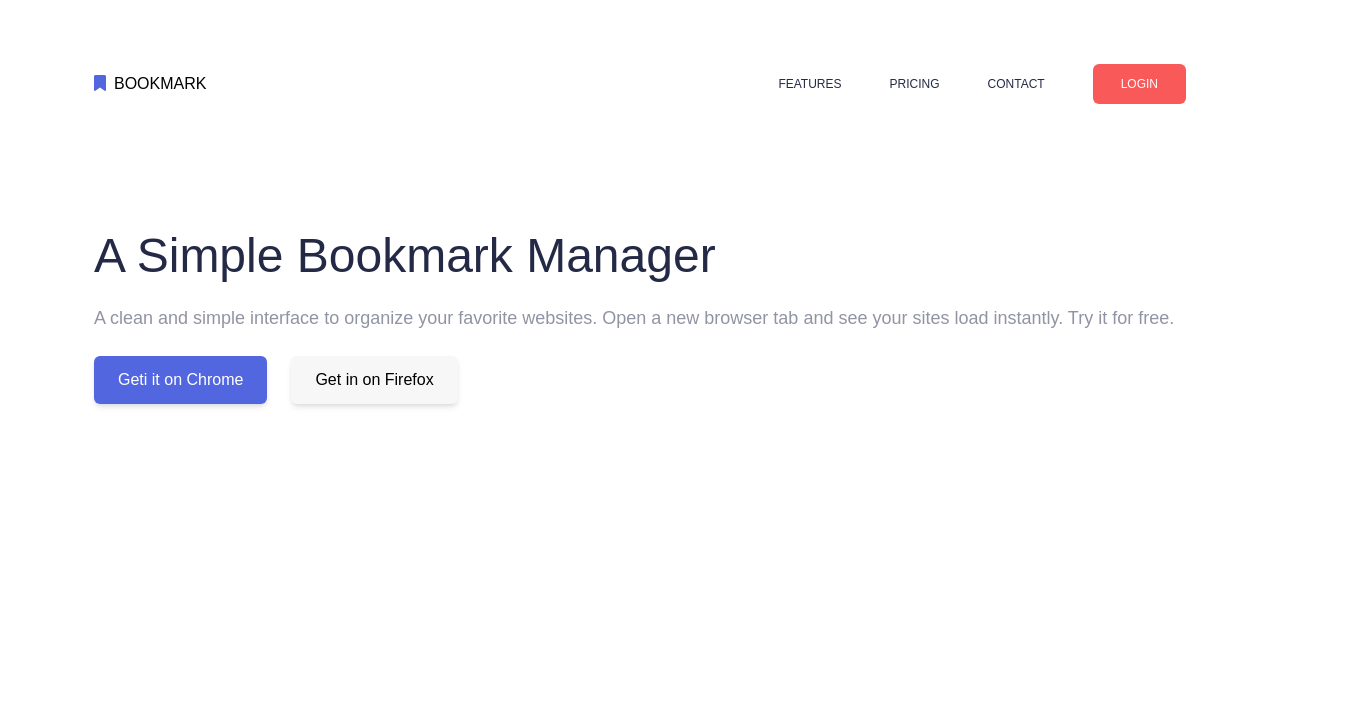
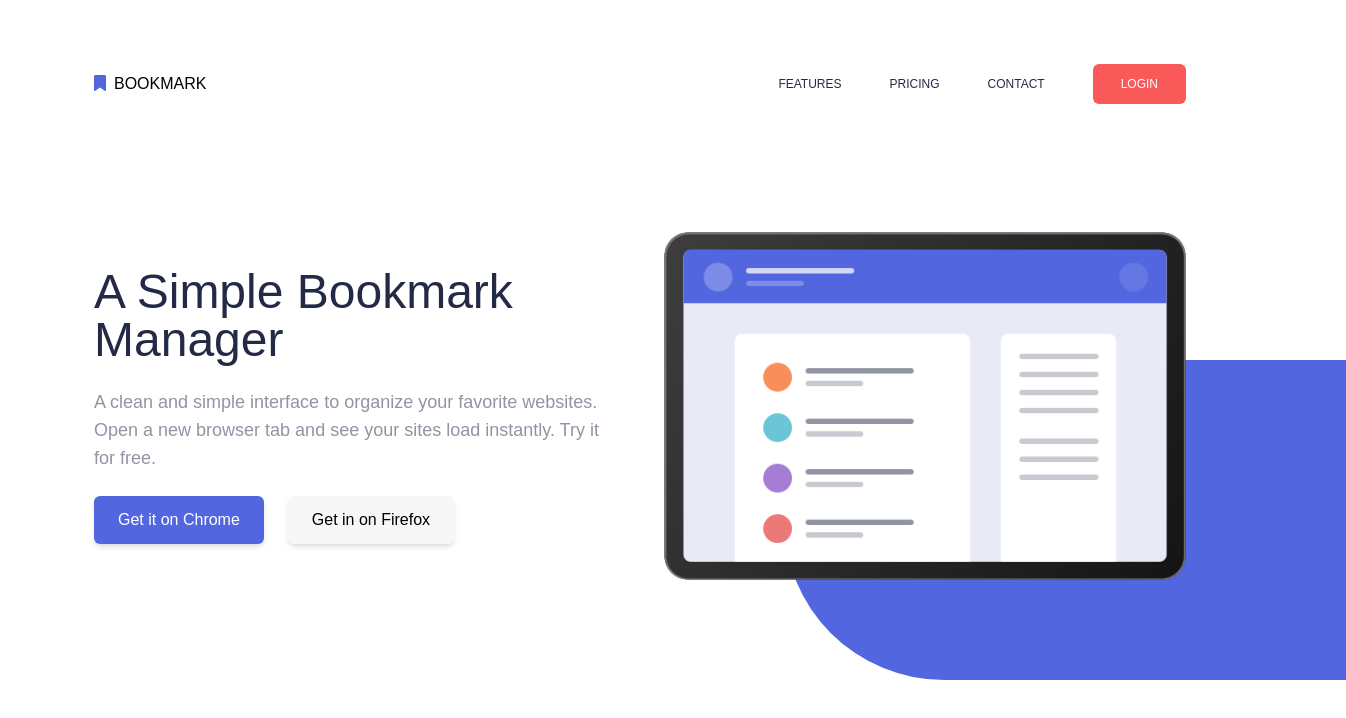
Before and after one commit to Andrea-Brezanova/Bookmark-Landing-Page, a website: page public/index.html in a window 1280 px wide. Shown: the whole page, 1346 px wide, since content can reach past the window. Drawn offline with Linux system fonts and the light colour scheme.

Commit message:
Added Hero section with image and content.

```diff
--- a/public/index.html
+++ b/public/index.html
@@ -26,21 +26,30 @@
     <!-- Hero -->
      <hero>
         <section class="relative container">
-            <div class="flex flex-col-reverse lg:flex-row items-center gap-12 mt-14 lg:mt-28"></div>
+            <div class="flex flex-col-reverse lg:flex-row items-center gap-12 mt-14 lg:mt-28">
                 <!-- Content -->
-                 <div class="flex flex-1 flex-col items-center lg:items-start">
+                <div class="flex flex-1 flex-col items-center lg:items-start">
                     <h2 class="text-bookmark-blue text-3xl md:text-4 lg:text-5xl text-center lg:text-left mb-6">
                         A Simple Bookmark Manager
                     </h2>
                     <p class="text-bookmark-grey text-lg text-center lg:text-left mb-6">A clean and simple interface to organize your
                         favorite websites. Open a new browser tab and see your sites load instantly. Try it for free.</p>
                         <div class="flex justify-center flex-wrap gap-6">
-                            <button type="button" class="btn btn-purple">Geti it on Chrome</button>
-                            <button type="button" class="btn btn-white">Get in on Firefox</button>
+                            <button type="button" class="btn btn-purple hover:bg-bookmark-white hover:text-black">Get it on Chrome</button>
+                            <button type="button" class="btn btn-white hover:bg-bookmark-purple hover:text-white">Get in on Firefox</button>
                         </div>
                     </p>
-                 </div>
+                </div>
+                <!-- Image -->
+                <div class="flex justify-center flex-1  mb-10 md:mb-16 lg:mb-0 z-10">
+                    <img class="w-5/6 h-5/6 sm:w-3/4 sm:h-3/4 md:w-full md:h-full"src="./img/hero-bg.png" alt="">
+                </div>
+            </div>
+            <!-- Rounded Rectangle-->
+            <div class="hidden md:block overflow-hidden bg-bookmark-purple rounded-l-full absolute h-80 w-2/4 top-32 right-0 lg:-bottom-28 lg:-right-36">
+            </div>
         </section>
+        <section class="Features"></section>
      </hero>
 
 
```
Also changed, not shown: public/img/hero-bg.png (added), public/style.css, 1 other file.
